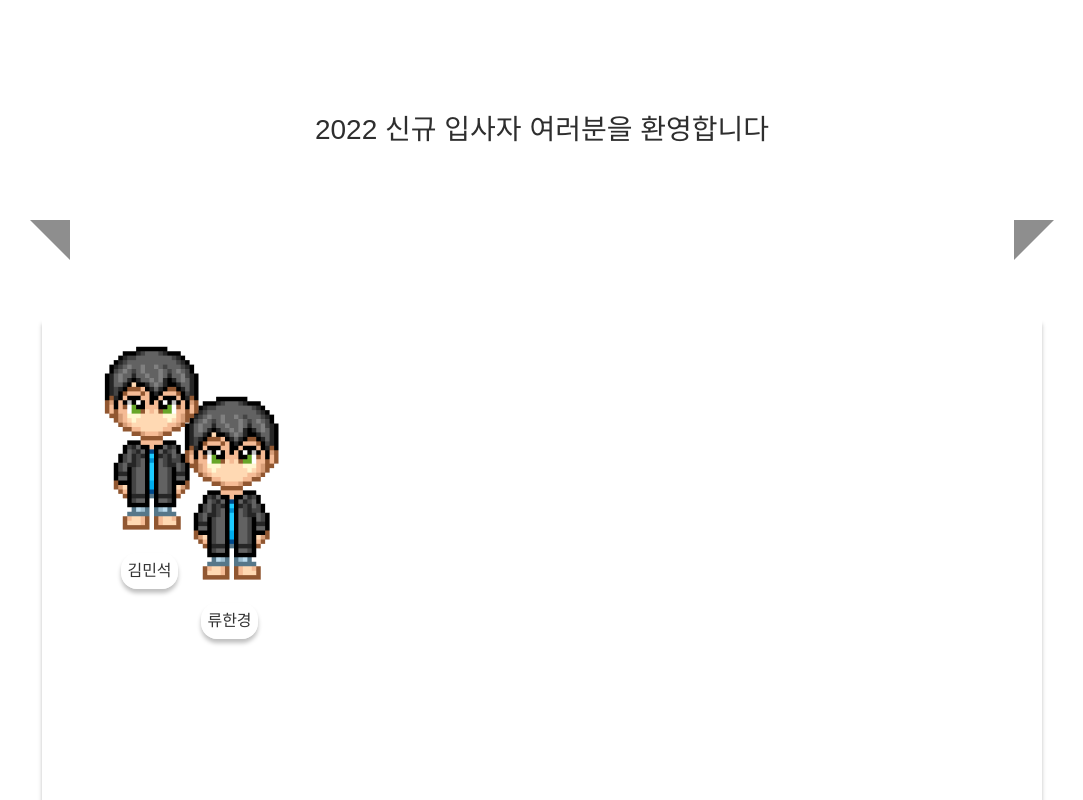
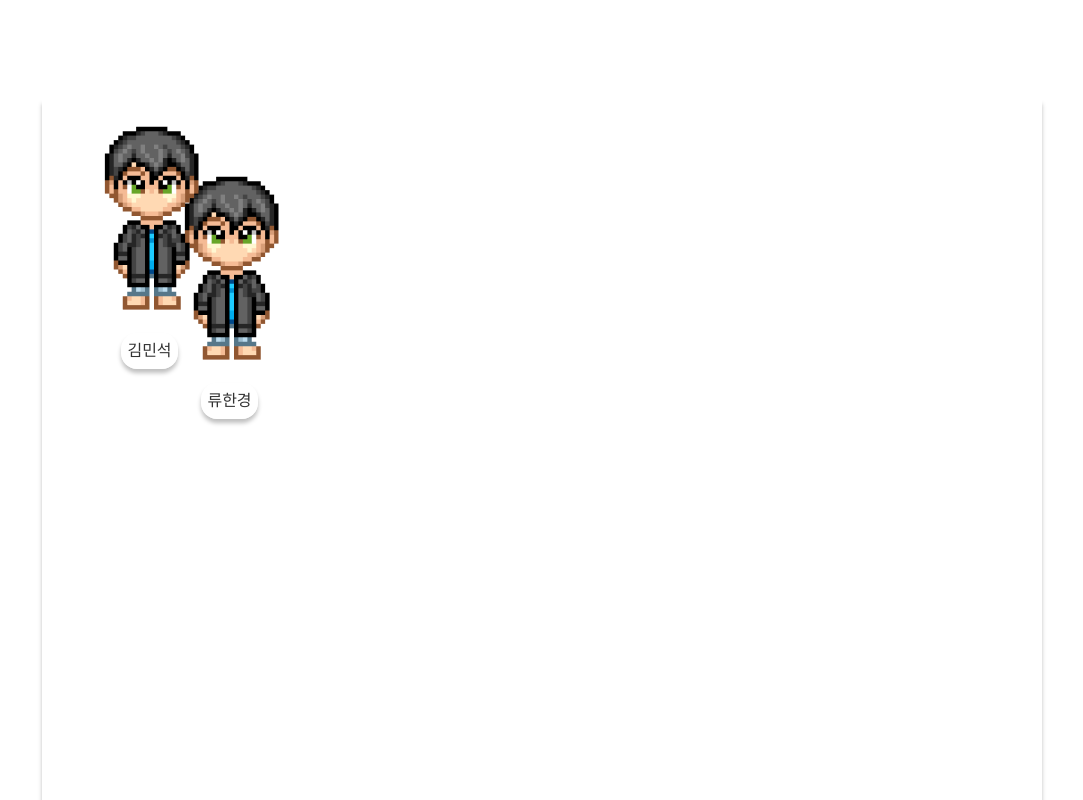
Before and after one commit to gabiamax/rolling-paper, a Vue app: page / in a window 1280 px wide. Shown: the top 800 px of the page, without its empty margins (98-1181 px from the left). Built offline with nearby package versions, Linux system fonts and the light colour scheme; the HTML template or start-up script is replaced by a standard one; a web font is replaced by a local one.

Commit message:
styles: 미완성 헤더 숨기기

```diff
--- a/src/pages/HomePage.vue
+++ b/src/pages/HomePage.vue
@@ -1,17 +1,18 @@
 <template>
   <div>
-    <Header />
+    <!-- HEADER 넣기 -->
+    <!-- <Header /> -->
     <AvatarsList :avatars="avatars" />
   </div>
 </template>
 
 <script>
 import AvatarsList from '@/components/AvatarsList.vue';
-import Header from '@/components/Header.vue';
+// import Header from '@/components/Header.vue';
 // import { getAvatars } from '@/api/avatar';
 
 export default {
-  components: { AvatarsList, Header },
+  components: { AvatarsList },
   data() {
     return {
       avatars: [],
```
